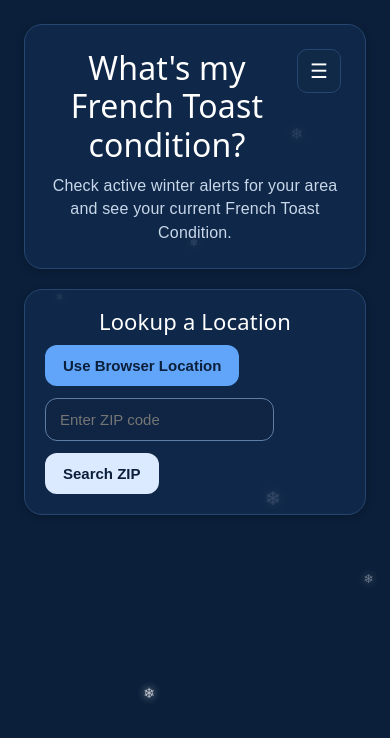
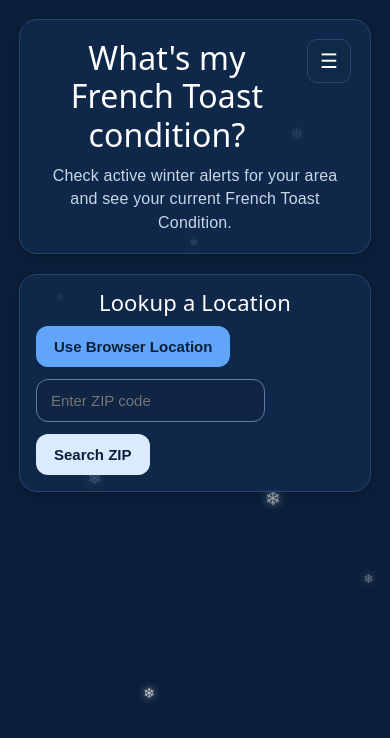
Before and after one commit to IoldanachLugh/frtcon_weather_alert_app, a React (Vite) app: page / in a window 390 px wide. Shown: the top 738 px of the page. Built offline with nearby package versions, Linux system fonts and the light colour scheme.

Commit message:
make buttons not wrap on a phone screen

```diff
--- a/src/App.jsx
+++ b/src/App.jsx
@@ -658,7 +658,7 @@ export default function App() {
               <div className="frtcon-status-row">
                 <FrtconBadge level={frtcon.level} />
                 <span className="alert-tag">
-                  {result.alerts.length} active alert{result.alerts.length === 1 ? "" : "s"}
+                  {result.alerts.length} alert{result.alerts.length === 1 ? "" : "s"}
                 </span>
                 <button
                   type="button"
--- a/src/styles.css
+++ b/src/styles.css
@@ -121,7 +121,7 @@ div[role="dialog"] {
   background: #0b1f3a;
   color: #e5ecf5;
   font-family: Arial, Helvetica, sans-serif;
-  padding: 24px;
+  padding: 19px;
   box-sizing: border-box;
   border: none;
   /* Intentional: the app's general text/content is center-aligned. This
@@ -156,7 +156,7 @@ div[role="dialog"] {
   background: #122b4dc0;
   border: 1px solid #27466f;
   border-radius: 18px;
-  padding: 24px;
+  padding: 19px;
   margin-bottom: 20px;
   box-shadow: 0 2px 8px rgba(0, 0, 0, 0.2);
 }
@@ -254,7 +254,7 @@ div[role="dialog"] {
   background: #122b4dc0;
   border: 1px solid #27466f;
   border-radius: 18px;
-  padding: 20px;
+  padding: 16px;
   box-shadow: 0 2px 8px rgba(0, 0, 0, 0.2);
 }
 
@@ -343,7 +343,7 @@ div[role="dialog"] {
 .frtcon-status-row {
   display: flex;
   align-items: center;
-  gap: 12px;
+  gap: 6px;
   flex-wrap: wrap;
 }
 
@@ -361,8 +361,24 @@ div[role="dialog"] {
   margin: 0;
   padding-top: 0;
   padding-bottom: 0;
-  font-size: 14px;
+  font-size: 12px;
   line-height: 1;
+}
+
+.frtcon-status-row > .frtcon-badge {
+  padding-left: 8px;
+  padding-right: 8px;
+}
+
+.frtcon-status-row > .alert-tag {
+  padding-left: 6px;
+  padding-right: 6px;
+}
+
+.frtcon-status-row > .share-fb-button {
+  gap: 6px;
+  padding-left: 10px;
+  padding-right: 10px;
 }
 
 .frtcon-status-row > .share-fb-button {
```
